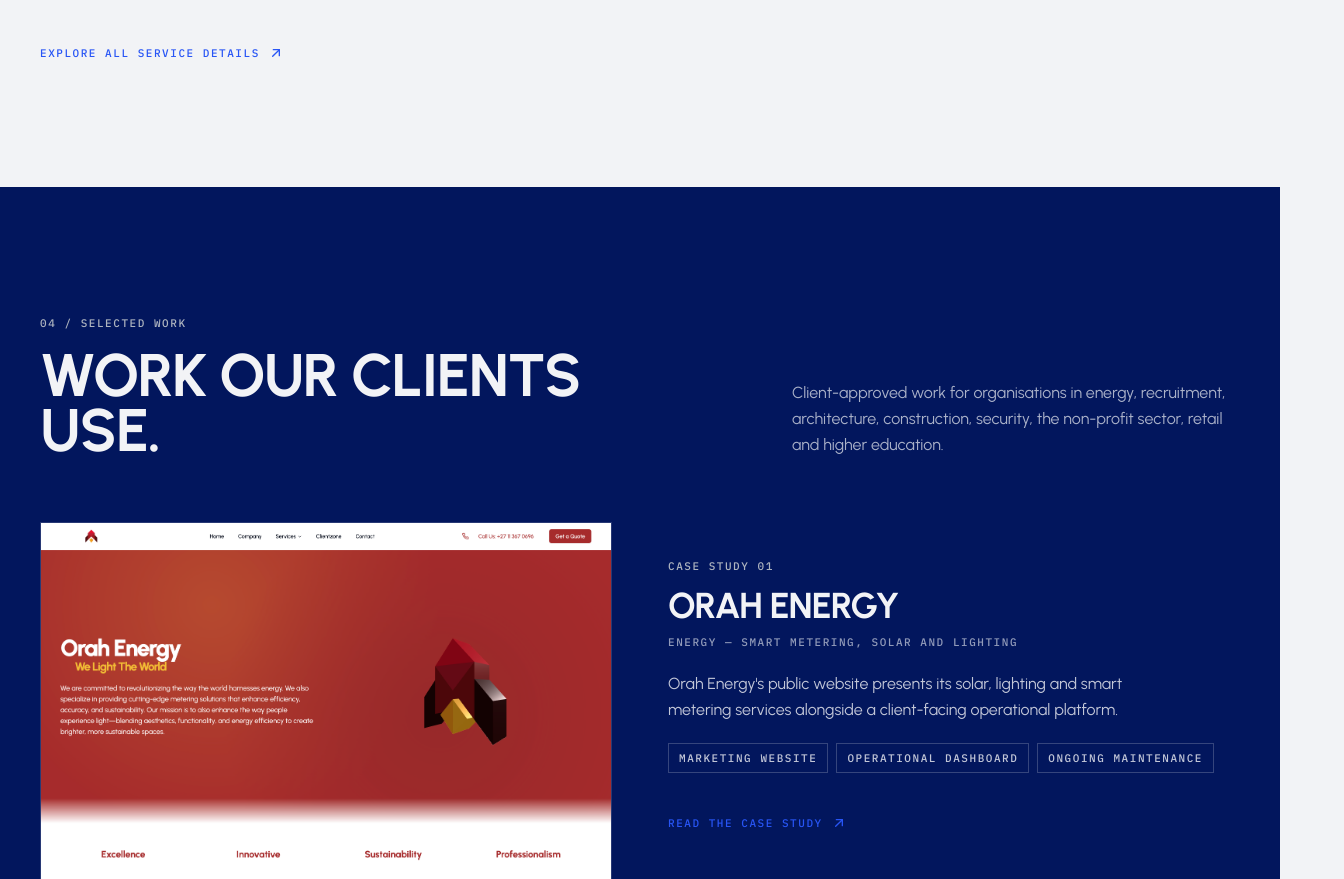
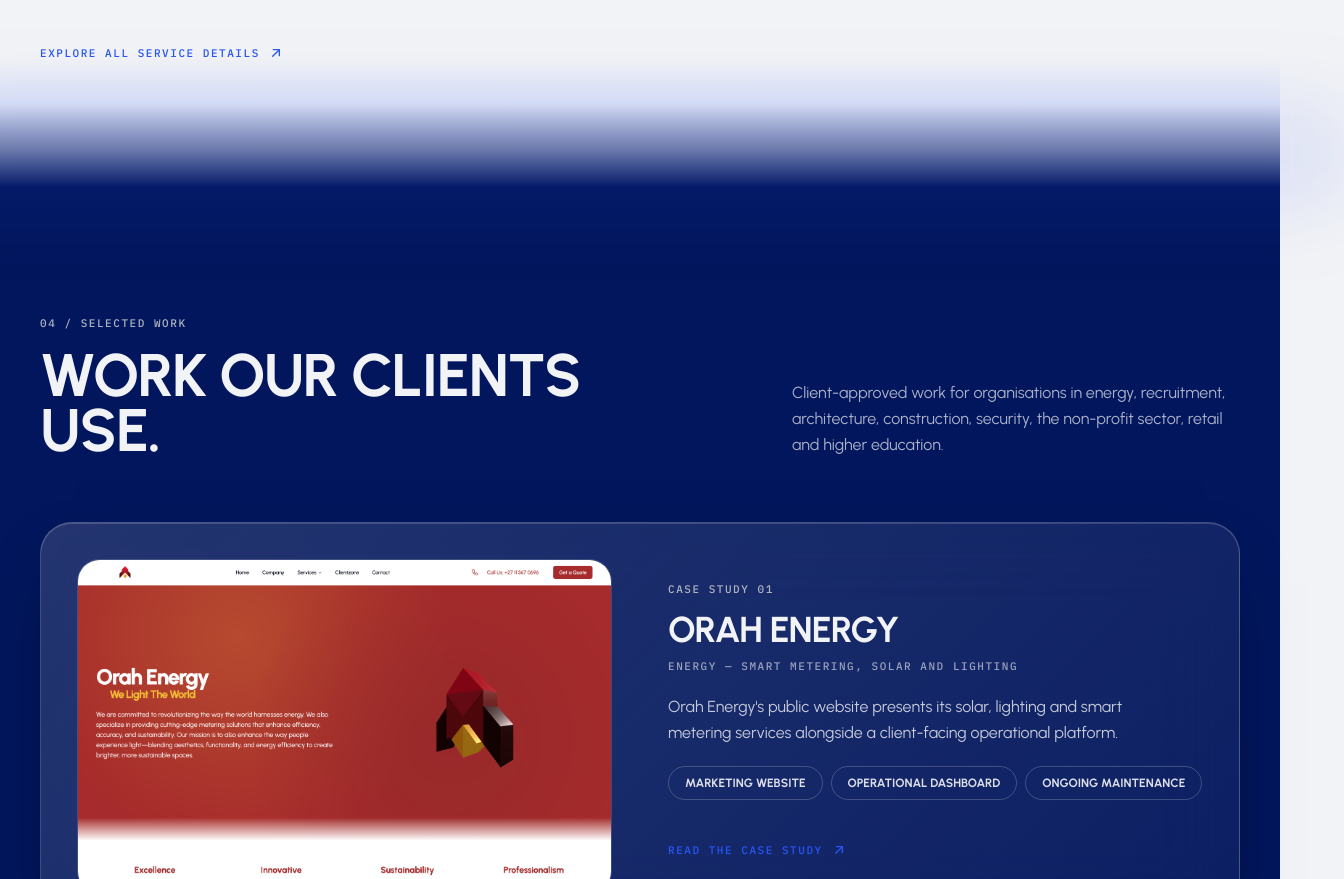
Before and after one commit to iam-hbk/techbk, a Next.js app: page / in a window 1280 px wide. Shown: the part 2017-2896 px from the top of the page, 1344 px wide, since content can reach past the window. Built offline with nearby package versions, Linux system fonts and the light colour scheme; no server answers.

Commit message:
feat: polish service and work treatments

```diff
--- a/app/services/page.tsx
+++ b/app/services/page.tsx
@@ -16,7 +16,7 @@
 
 export default function ServicesPage() {
   return (
-    <>
+    <div className="font-sans [&_.label-tech]:font-sans">
       <PageHeader
         label="Services"
         title="Choose the help you need."
@@ -81,19 +81,19 @@
               </p>
             </div>
             <div className="flex flex-wrap gap-3">
-              <Button asChild size="lg">
+              <Button asChild size="lg" className="rounded-full px-6 font-sans">
                 <a href={site.emailHref}>
                   Email us
                   <IconArrowUpRight data-icon="inline-end" />
                 </a>
               </Button>
-              <Button asChild size="lg" variant="outline">
+              <Button asChild size="lg" variant="outline" className="rounded-full px-6 font-sans">
                 <Link href="/work">View our work</Link>
               </Button>
             </div>
           </div>
         </section>
       </div>
-    </>
+    </div>
   );
 }
--- a/app/work/page.tsx
+++ b/app/work/page.tsx
@@ -14,7 +14,7 @@
 
 export default function WorkPage() {
   return (
-    <>
+    <div className="font-sans [&_.label-tech]:font-sans [&_.label-tech]:font-bold">
       <PageHeader
         label="Work"
         title="Selected client work."
@@ -68,7 +68,7 @@
                   {study.scope.map((s) => (
                     <li
                       key={s}
-                      className="label-tech border border-ink/20 px-2.5 py-1.5 text-ink/75"
+                      className="rounded-full border border-ink/25 px-4 py-2 font-sans text-xs font-bold uppercase text-ink"
                     >
                       {s}
                     </li>
@@ -86,6 +86,6 @@
           ))}
         </ol>
       </div>
-    </>
+    </div>
   );
 }
--- a/components/home/selected-work.tsx
+++ b/components/home/selected-work.tsx
@@ -6,15 +6,24 @@
 const featured = caseStudies.slice(0, 4);
 
 /**
- * 04 — SELECTED WORK. Navy. Editorial case-study entries, not cards.
+ * 04 — SELECTED WORK. Navy. Case studies in subtle structure-grey glass.
  */
 export function SelectedWork() {
   return (
     <section
       aria-labelledby="work-heading"
-      className="bg-navy py-24 text-paper lg:py-32"
+      className="relative bg-navy py-24 text-paper lg:py-32"
     >
-      <div className="mx-auto max-w-[1600px] px-4 sm:px-6 lg:px-10">
+      <div
+        aria-hidden="true"
+        className="pointer-events-none absolute inset-x-0 -top-32 h-32 bg-[linear-gradient(to_bottom,rgba(242,243,246,0)_0%,rgba(40,85,245,0.1)_35%,rgba(2,22,93,0.55)_72%,#02165d_100%)]"
+      />
+      <div
+        aria-hidden="true"
+        className="pointer-events-none absolute -top-20 left-[-5%] h-24 w-[110%] bg-cobalt/12 blur-2xl"
+      />
+
+      <div className="relative z-10 mx-auto max-w-[1600px] px-4 sm:px-6 lg:px-10">
         <div className="grid gap-6 md:grid-cols-2 md:items-end">
           <div className="flex flex-col gap-4">
             <p className="label-tech text-structure">04 / Selected work</p>
@@ -36,7 +45,7 @@
           {featured.map((study, i) => (
             <li
               key={study.slug}
-              className="grid items-center gap-8 lg:grid-cols-2 lg:gap-14"
+              className="grid items-center gap-8 rounded-[2rem] border border-white/20 bg-[linear-gradient(135deg,rgba(174,180,191,0.2),rgba(174,180,191,0.06))] p-5 shadow-[inset_0_1px_0_rgba(255,255,255,0.16),0_28px_70px_-36px_rgba(0,0,0,0.8)] backdrop-blur-2xl sm:p-7 lg:grid-cols-2 lg:gap-14 lg:p-9"
             >
               <Link
                 href={`/work/${study.slug}`}
@@ -44,7 +53,7 @@
                 tabIndex={-1}
                 aria-hidden="true"
               >
-                <div className="overflow-hidden border border-white/15">
+                <div className="overflow-hidden rounded-[1.4rem] border border-white/15">
                   <Image
                     src={study.image}
                     alt=""
@@ -77,7 +86,7 @@
                   {study.scope.map((s) => (
                     <li
                       key={s}
-                      className="label-tech border border-white/20 px-2.5 py-1.5 text-paper/80"
+                      className="rounded-full border border-white/20 px-4 py-2 font-sans text-xs font-bold uppercase text-paper/90"
                     >
                       {s}
                     </li>
@@ -97,7 +106,7 @@
 
         <Link
           href="/work"
-          className="label-tech mt-16 inline-flex min-h-11 items-center gap-2 text-cobalt outline-offset-4 hover:underline"
+          className="mt-16 inline-flex min-h-11 items-center gap-2 rounded-full border border-white/25 bg-[linear-gradient(135deg,rgba(174,180,191,0.24),rgba(174,180,191,0.1))] px-5 py-3 font-sans text-sm font-bold uppercase text-white shadow-[inset_0_1px_0_rgba(255,255,255,0.2),0_18px_40px_-24px_rgba(0,0,0,0.85)] backdrop-blur-xl outline-offset-4 transition-colors hover:bg-white/15"
         >
           All {caseStudies.length} case studies
           <IconArrowUpRight className="size-4" aria-hidden="true" />
--- a/components/home/services-switchboard.tsx
+++ b/components/home/services-switchboard.tsx
@@ -30,7 +30,7 @@
           <li
             key={highlight}
             className={cn(
-              "label-tech border px-3 py-2",
+              "rounded-full border px-4 py-2 font-sans text-xs font-bold uppercase",
               inverted
                 ? "border-white/20 text-paper/80"
                 : "border-ink/20 text-ink/75"
```
